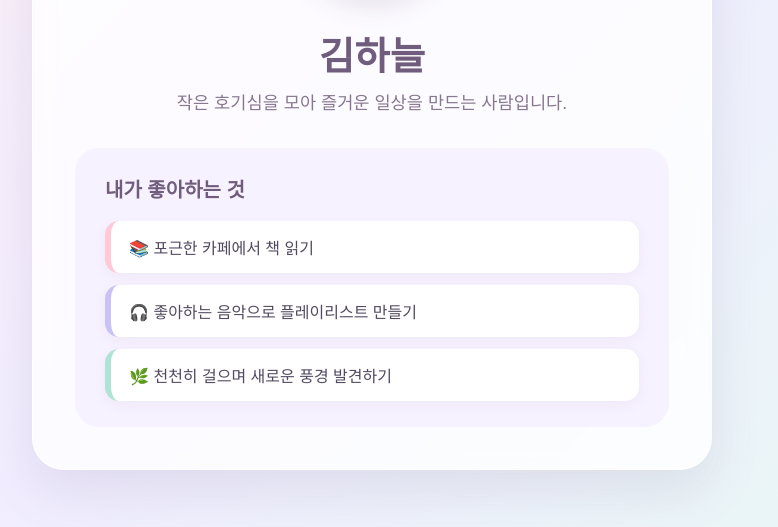
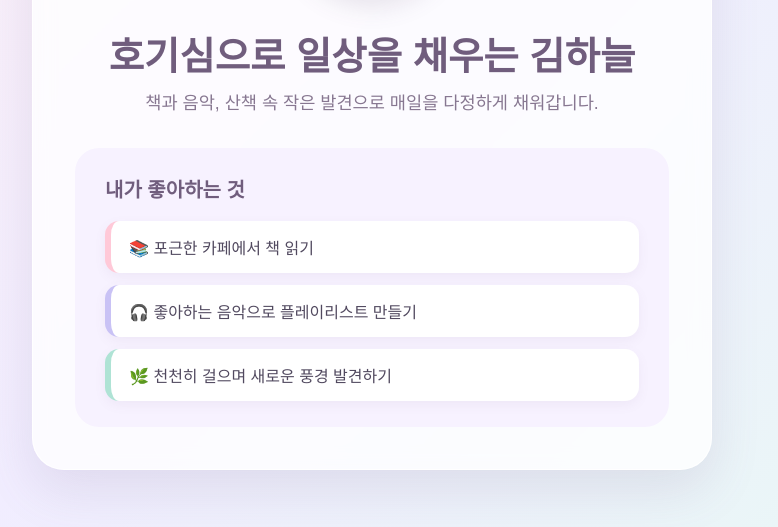
Before and after one commit to young0206/vibe-class, a plain HTML site: page vibe-week3/index.html in a window 1280 px wide. Shown: the part 273-800 px from the top of the page, without its empty margins (268-1046 px from the left). Drawn offline with Linux system fonts and the light colour scheme.

Commit message:
페이지 품질을 개선하고 전용 에이전트 추가

```diff
--- a/vibe-week3/index.html
+++ b/vibe-week3/index.html
@@ -2,6 +2,8 @@
 <html lang="ko">
 <head>
   <meta charset="UTF-8">
+  <meta name="viewport" content="width=device-width, initial-scale=1">
+  <title>호기심으로 일상을 채우는 김하늘</title>
   <style>
     * {
       box-sizing: border-box;
@@ -86,9 +88,9 @@
 </head>
 <body>
   <main class="profile-card">
-    <img class="profile-image" src="https://images.unsplash.com/photo-1494790108377-be9c29b29330?auto=format&amp;fit=crop&amp;w=400&amp;q=80">
-    <h1>김하늘</h1>
-    <p class="intro">작은 호기심을 모아 즐거운 일상을 만드는 사람입니다.</p>
+    <img class="profile-image" src="https://images.unsplash.com/photo-1494790108377-be9c29b29330?auto=format&amp;fit=crop&amp;w=400&amp;q=80" alt="김하늘 프로필 사진">
+    <h1>호기심으로 일상을 채우는 김하늘</h1>
+    <p class="intro">책과 음악, 산책 속 작은 발견으로 매일을 다정하게 채워갑니다.</p>
 
     <section class="favorites" aria-labelledby="favorites-title">
       <h2 id="favorites-title">내가 좋아하는 것</h2>
```
Also changed, not shown: vibe-week3/.codex/agents/copy-helper.toml (added), vibe-week3/.codex/agents/page-checker.toml (added).
